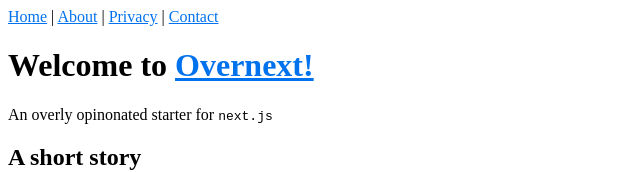
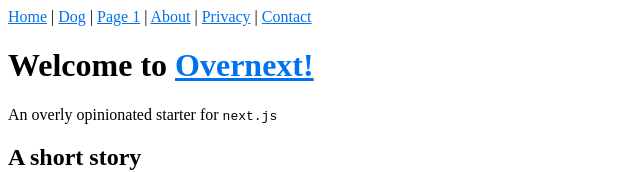
Before and after one commit to einSelbst/overnext, a Next.js app: page / in a window 1280 px wide. Shown: the top 172 px of the page, without its empty margins (0-640 px from the left). Built offline with nearby package versions, Linux system fonts and the light colour scheme; no server answers.

Commit message:
feat: add some more links to nav menu

```diff
--- a/src/components/layout/footer.tsx
+++ b/src/components/layout/footer.tsx
@@ -1,11 +1,7 @@
 export const Footer = (): JSX.Element => {
   return (
     <footer>
-      <a
-        href='https://vercel.com?utm_source=create-next-app&utm_medium=default-template&utm_campaign=create-next-app'
-        target='_blank'
-        rel='noopener noreferrer'
-      >
+      <a href='https://vercel.com' target='_blank' rel='noopener noreferrer'>
         Powered by{' '}
         <img
           src='/vercel.svg'
--- a/src/components/layout/navigation.tsx
+++ b/src/components/layout/navigation.tsx
@@ -5,6 +5,14 @@ export const Navigation = (): JSX.Element => {
     <nav>
       <Link href='/'>
         <a>Home</a>
+      </Link>{' '}
+      |{' '}
+      <Link href='/dog'>
+        <a>Dog</a>
+      </Link>{' '}
+      |{' '}
+      <Link href='/page-1'>
+        <a>Page 1</a>
       </Link>{' '}
       |{' '}
       <Link href='/legal/about'>
--- a/src/pages/index.tsx
+++ b/src/pages/index.tsx
@@ -15,7 +15,7 @@ export const Home = (): JSX.Element => {
         </h1>
 
         <p className='description'>
-          An overly opinonated starter for <code>next.js</code>
+          An overly opinionated starter for <code>next.js</code>
         </p>
 
         <div className='py-20'>
```
